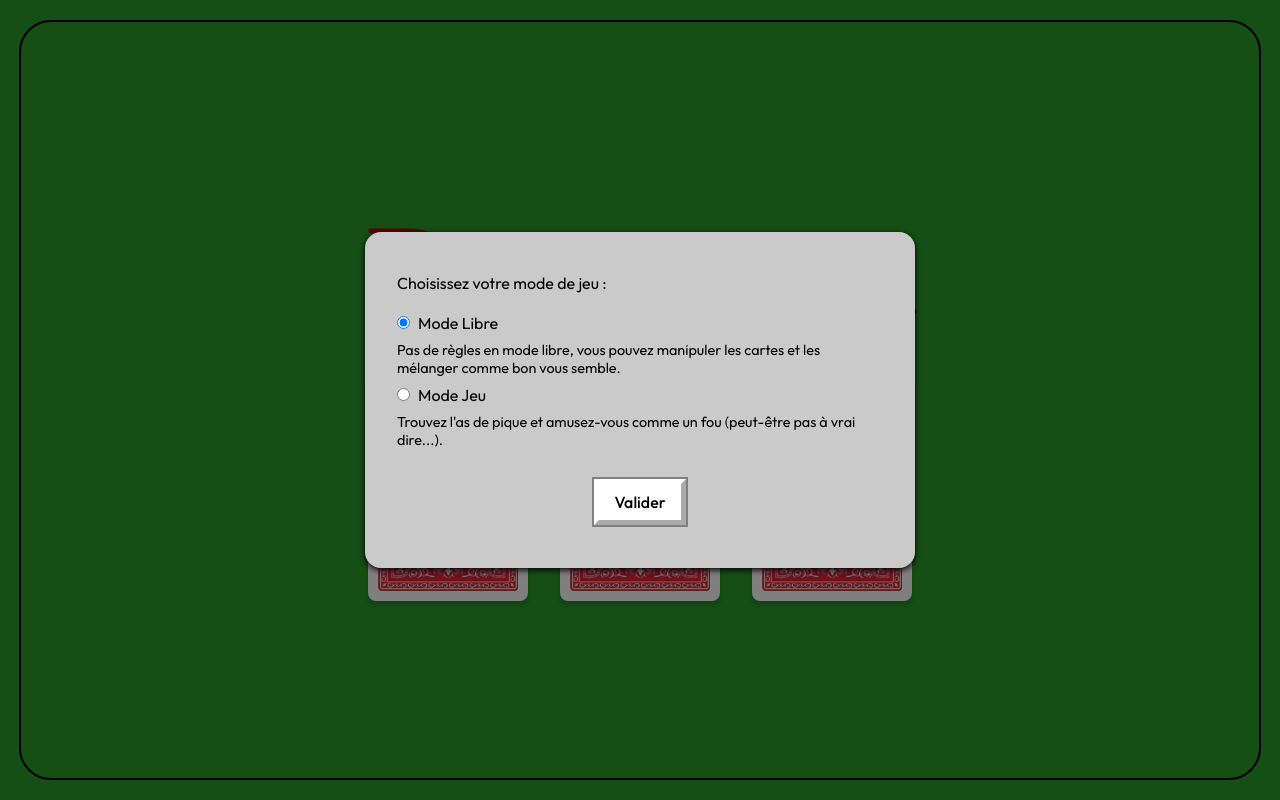
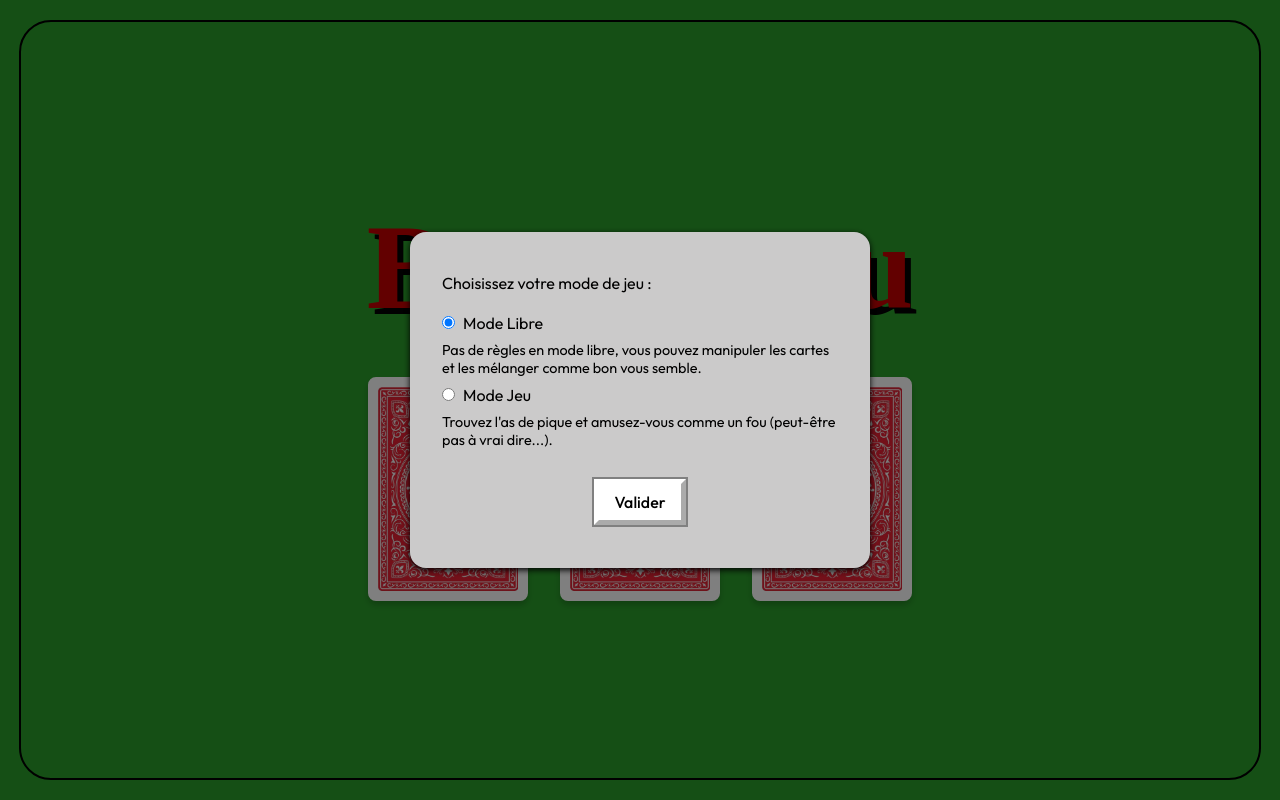
Before and after one commit to mguittari/bonneteau-app, a React (Vite) app: page / in a window 1280 px wide. Built offline with nearby package versions, Linux system fonts and the light colour scheme; a web font is replaced by a local one.

Commit message:
new max-width for modal

```diff
--- a/src/Components/Modal/Modal.module.css
+++ b/src/Components/Modal/Modal.module.css
@@ -3,7 +3,7 @@
     position: absolute;
     z-index: 1;
     width: 80vw;
-    max-width: 550px;
+    max-width: 460px;
     height: 21rem;
     background-color: rgb(203, 202, 202);
     border-radius: 1rem;
@@ -35,9 +35,9 @@
 	position: fixed;
 	width: 100%;
 	height: 100vh;
-	background-color: rgba(0, 0, 0, 0.5); /* Fond gris transparent */
+	background-color: rgba(0, 0, 0, 0.5);
 	display: flex;
 	justify-content: center;
 	align-items: center;
-	z-index: 1000; /* S'assure que l'overlay est en dessous de la modal */
+	z-index: 1000;
 }
```
